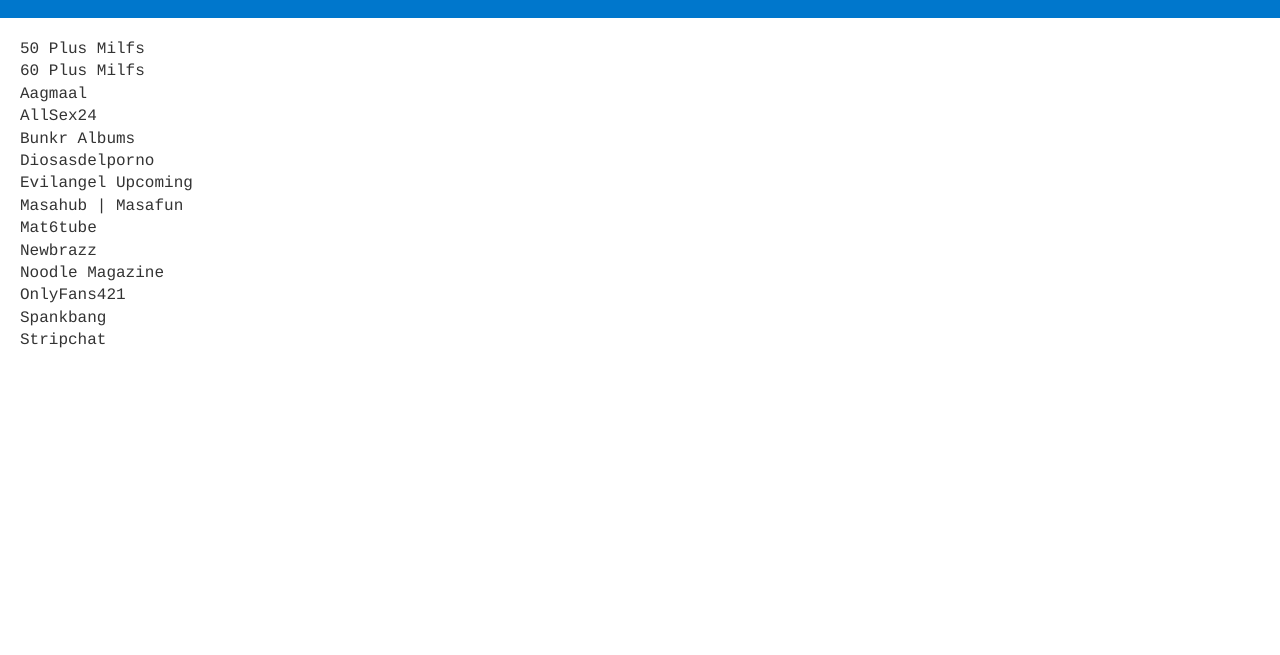
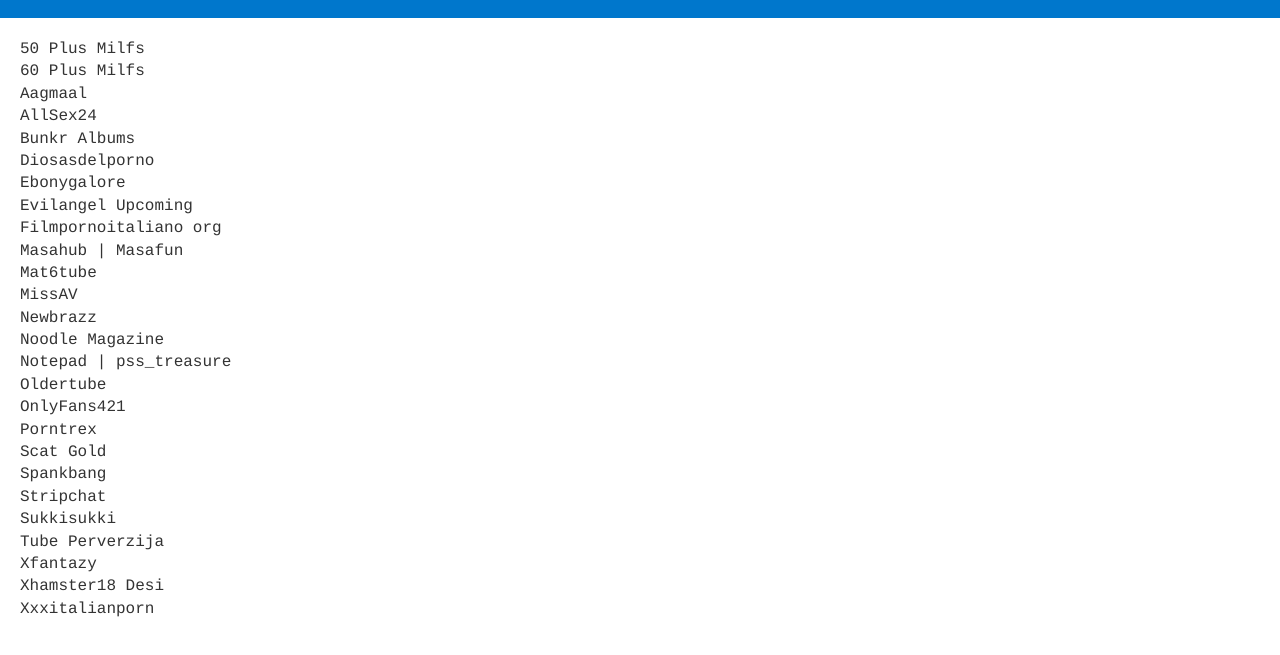
Before and after one commit to CaveManDNA/CaveManDNA.github.io, a plain HTML site: page index.html in a window 1280 px wide. Shown: the part 77-732 px from the top of the page. Drawn offline with Linux system fonts and the light colour scheme.

Commit message:
Update index.html

```diff
--- a/index.html
+++ b/index.html
@@ -69,6 +69,18 @@
                 <li><a href="https://bunkr-albums.io/" target="_blank">Bunkr Albums</a></li>
                 <li><a href="https://noodlemagazine.com/new-video" target="_blank">Noodle Magazine</a></li>
                 <li><a href="https://diosasdelporno.com/" target="_blank">Diosasdelporno</a></li>
+                <li><a href="https://notepad.pw/pss_treasure" target="_blank">Notepad | pss_treasure</a></li>
+                <li><a href="https://xfantazy.com" target="_blank">Xfantazy</a></li>
+                <li><a href="https://scat.gold/" target="_blank">Scat Gold</a></li>
+                <li><a href="https://missav.com" target="_blank">MissAV</a></li>
+                <li><a href="https://xhamster18.desi" target="_blank">Xhamster18 Desi</a></li>
+                <li><a href="https://tube.perverzija.com" target="_blank">Tube Perverzija</a></li>
+                <li><a href="https://oldertube.com/" target="_blank">Oldertube</a></li>
+                <li><a href="https://filmpornoitaliano.org/" target="_blank">Filmpornoitaliano org</a></li>
+                <li><a href="https://xxxitalianporn.com/" target="_blank">Xxxitalianporn</a></li>
+                <li><a href="https://sukkisukki.net" target="_blank">Sukkisukki</a></li>
+                <li><a href="https://porntrex.com/" target="_blank">Porntrex</a></li>
+                <li><a href="https://ebonygalore.com/" target="_blank">Ebonygalore</a></li>
                 <li><a href="https://stripchat.com/girls/indian" target="_blank">Stripchat</a></li>
                 <li><a href="https://www.evilangel.com/en/videos/sort/upcoming" target="_blank">Evilangel Upcoming</a></li>
             </ol>
```
